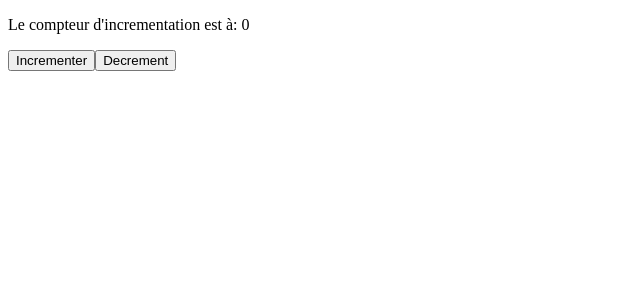
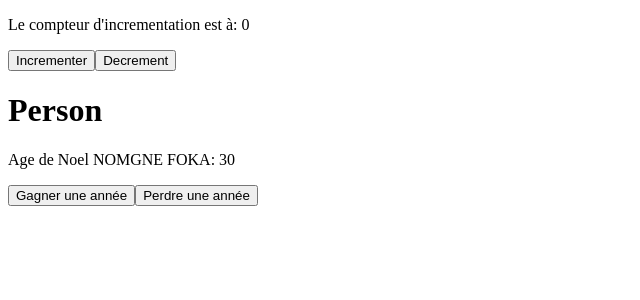
Before and after one commit to noelfoka/new_react_graficart, a React (Vite) app: page / in a window 1280 px wide. Shown: the top 300 px of the page, without its empty margins (0-640 px from the left). Built offline with nearby package versions, Linux system fonts and the light colour scheme.

Commit message:
comment manipuller les objets avec la useState

```diff
--- a/src/App.jsx
+++ b/src/App.jsx
@@ -1,10 +1,12 @@
 import State from "./components/State"
+import Person from "./components/state_person"
 
 
 function App() {
   return (
     <>
       <State />
+      <Person />
     </>
   )
 }
--- /dev/null
+++ b/src/components/state_person.jsx
@@ -0,0 +1,26 @@
+import { useState } from "react";
+
+function Person() {
+  const [person, setPerson] = useState({
+    firstName: "Noel",
+    lastName: "NOMGNE FOKA",
+    age: 30
+  });
+
+  return (
+    <div>
+      <h1>Person</h1>
+      <p>
+        Age de {person.firstName} {person.lastName}: {person.age}
+      </p>
+      <button onClick={() => setPerson({...person, age: person.age + 1 })}>
+        Gagner une année
+      </button>
+      <button onClick={() => setPerson({...person, age: person.age - 1 })}>
+        Perdre une année
+      </button>
+    </div>
+  );
+}
+
+export default Person;
```
